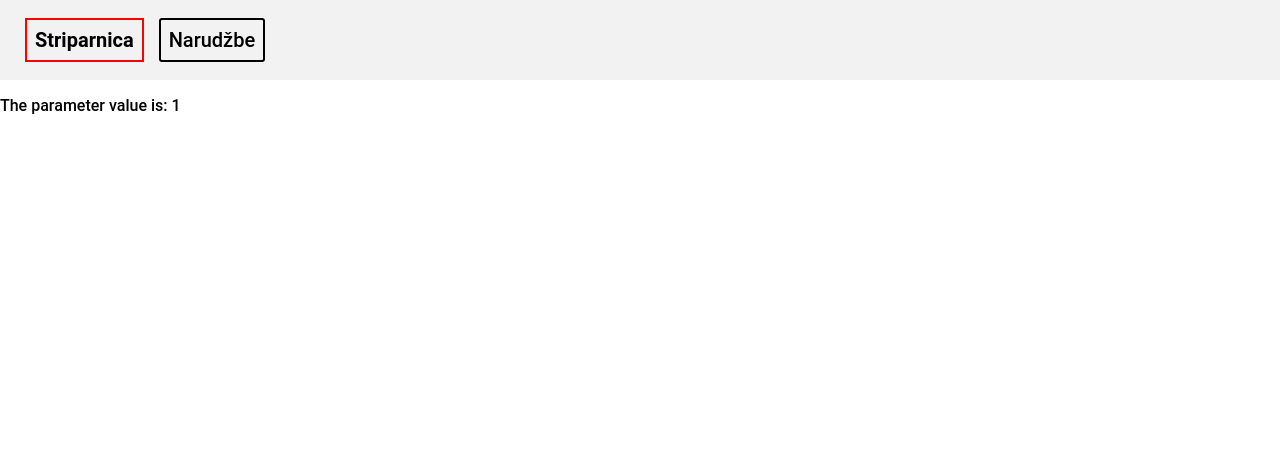
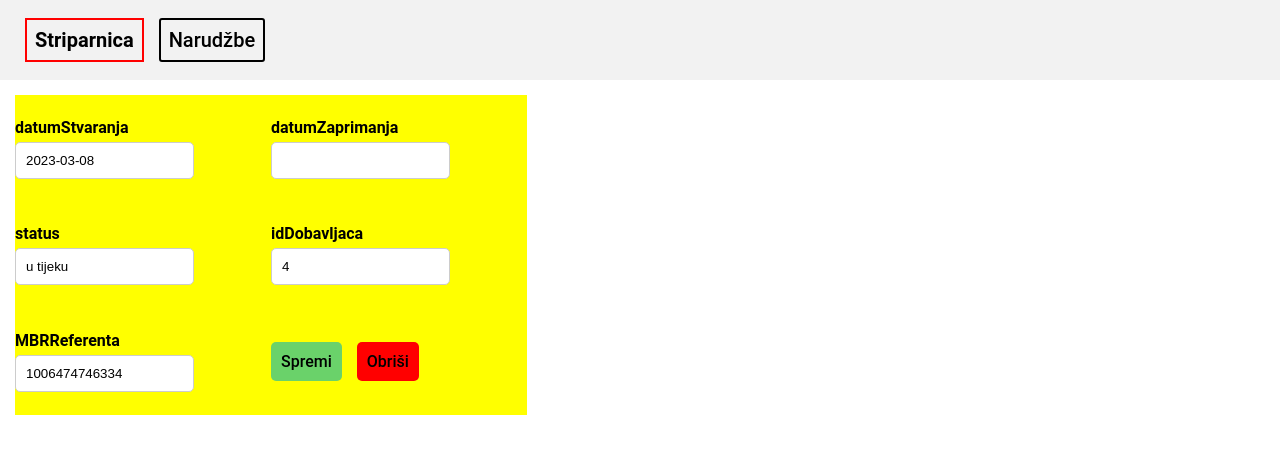
Before and after one commit to ivanterzic/Striparnica, a Vue app in the folder src/frontend/: page /narudzbe/1 in a window 1280 px wide. Shown: the top 454 px of the page. Built offline with nearby package versions, Linux system fonts and the light colour scheme.

Commit message:
added Narudzbaform component

```diff
--- /dev/null
+++ b/src/frontend/src/components/NarudzbaForm.vue
@@ -0,0 +1,74 @@
+<template>
+    <div class="form">
+        <div v-for="(key, index) in Object.keys(narudzba)" :key="index" class="form-group">
+            <label>{{ key }}</label>
+            <input type="text" v-model="narudzba[key]" />
+        </div>
+        <div class="form-buttons">
+            <div class="form-button back-green">Spremi</div>
+            <div class="form-button back-red">Obriši</div>
+        </div>
+    </div>
+</template>
+
+<script lang="ts">
+import { defineComponent, PropType } from "vue";
+import { Narudzba } from "../types/Narudzba";
+export default defineComponent({
+    props: {
+        narudzba: {
+            type: Object as PropType<Narudzba>,
+            required: true,
+        },
+    },
+});
+</script>
+
+<style scoped>
+.form {
+    width: 40vw;
+    height: 40vh;
+    background-color: yellow;
+    display: grid;
+    grid-template-columns: 1fr 1fr;
+    grid-template-rows: 1fr 1fr 1fr;
+    margin: 15px;
+}
+
+.form-group {
+    display: flex;
+    flex-direction: column;
+    justify-content: center;
+    align-items: flex-start;
+}
+
+.form-buttons {
+    display: flex;
+    justify-content: flex-start;
+    align-items: center;
+}
+
+.form-button {
+    padding: 10px;
+    margin-right: 15px;
+    border-radius: 5px;
+}
+
+.form-button:hover {
+    cursor: pointer;
+}
+
+label {
+    display: block;
+    margin-bottom: 5px;
+    font-weight: bold;
+}
+
+input[type="text"] {
+    width: 70%;
+    padding: 10px;
+    border: 1px solid #ccc;
+    border-radius: 5px;
+    box-sizing: border-box;
+}
+</style>
--- a/src/frontend/src/views/NarudzbaView.vue
+++ b/src/frontend/src/views/NarudzbaView.vue
@@ -1,16 +1,44 @@
 <template>
     <div>
-        <p>The parameter value is: {{ id }}</p>
+        <NarudzbaForm :narudzba="filteredNarudzba" />
     </div>
 </template>
 
 <script>
-export default {
+import { defineComponent } from "vue";
+import { Strip } from "../types/Strip";
+import { Collectible } from "../types/Collectible";
+import NarudzbaForm from "../components/NarudzbaForm.vue";
+
+export default defineComponent({
+    components: { NarudzbaForm },
     props: {
         id: {
             type: Number,
             required: true,
         },
     },
-};
+    data() {
+        return {
+            narudzba: {
+                idNarudzbe: 3,
+                datumStvaranja: "2023-03-08",
+                datumZaprimanja: null,
+                status: "u tijeku",
+                idDobavljaca: 4,
+                MBRReferenta: "1006474746334",
+                stripovi: [],
+                collectibles: [],
+            },
+        };
+    },
+    computed: {
+        filteredNarudzba() {
+            let pairs = Object.entries(this.narudzba).filter(
+                ([key, value]) => key !== "idNarudzbe" && key !== "stripovi" && key != "collectibles"
+            );
+            return Object.fromEntries(pairs);
+        },
+    },
+});
 </script>
--- a/src/frontend/src/views/NotFoundView.vue
+++ b/src/frontend/src/views/NotFoundView.vue
@@ -2,14 +2,14 @@
     <div class="not-found">
         <h1>404 Not Found</h1>
         <p>Stranica nije pronađena. Pokušajte <router-link to="/narudzbe">ovdje</router-link></p>
-        <!-- You can add more styling or content here as needed -->
     </div>
 </template>
 
 <script>
-export default {
+import { defineComponent } from "vue";
+export default defineComponent({
     name: "NotFound",
-};
+});
 </script>
 
 <style scoped>
```
